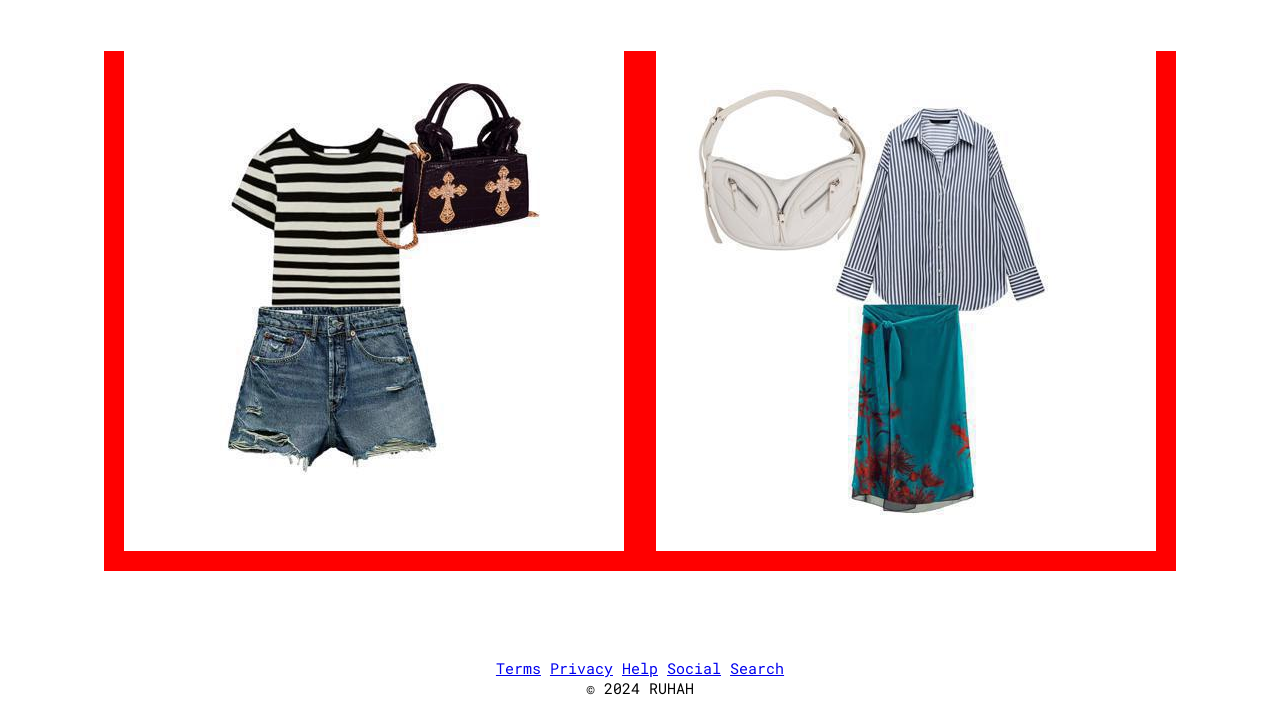
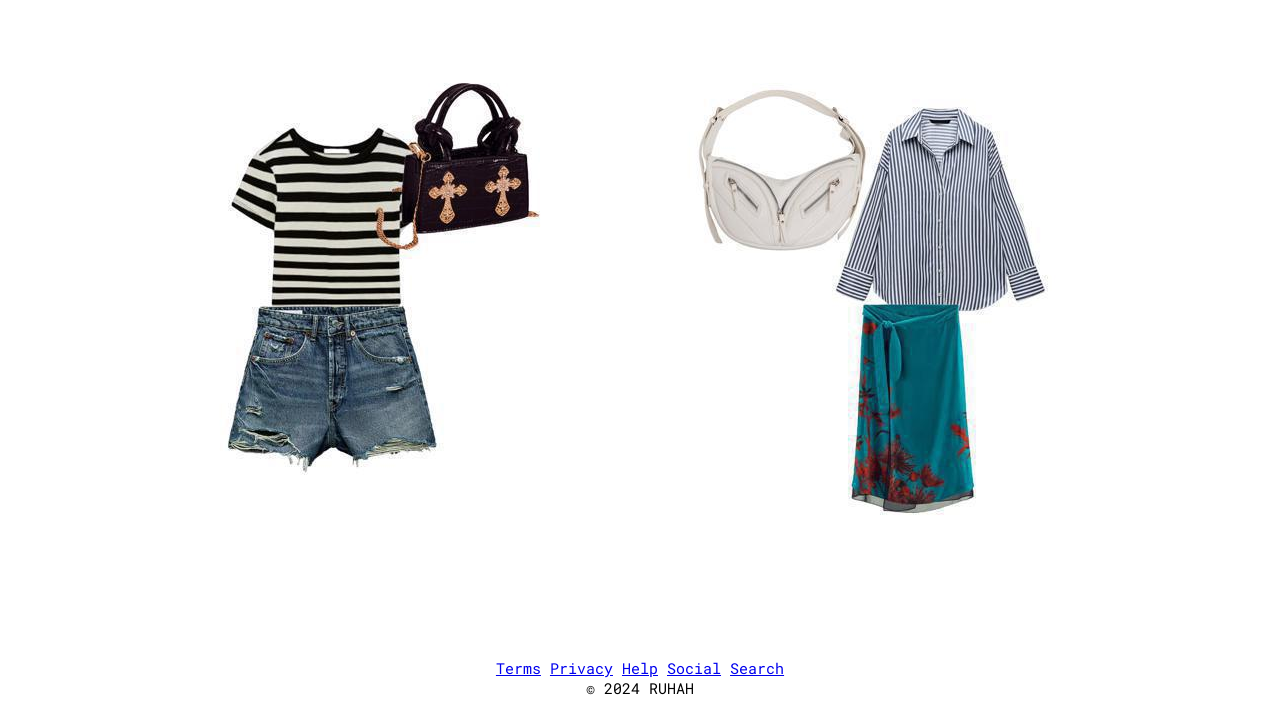
Before and after one commit to allofthelines/ruhah2, a Django app: page / in a window 1280 px wide. Shown: the part 82-800 px from the top of the page. Run offline with Django 3.2, Linux system fonts and the light colour scheme; data comes from the database, SQL or seed files in the repository; parts of the project's set-up code (start-up, migrations or seed data) failed here and were passed over.

```diff
--- a/core/static/core/styles.css
+++ b/core/static/core/styles.css
@@ -136,7 +136,7 @@ a:visited {
   align-items: center;  /* Align items vertically */
   padding: 0 20px;  /* Adds padding to the left and right */
   box-sizing: border-box;  /* Includes padding in the element's total width */
-    background-color: red;
+    /*background-color: red;*/
 }
 
 .outfit {
```
